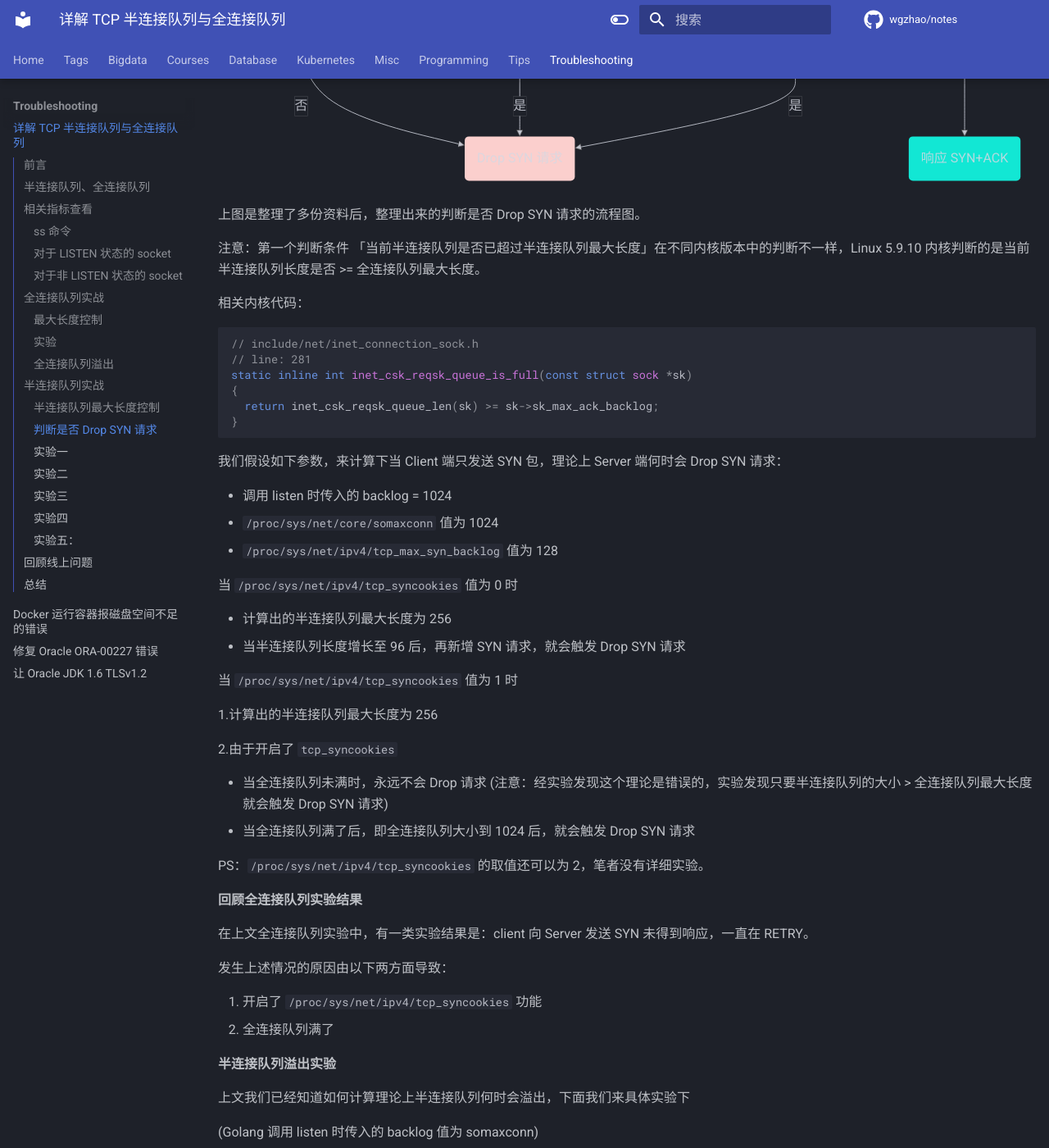
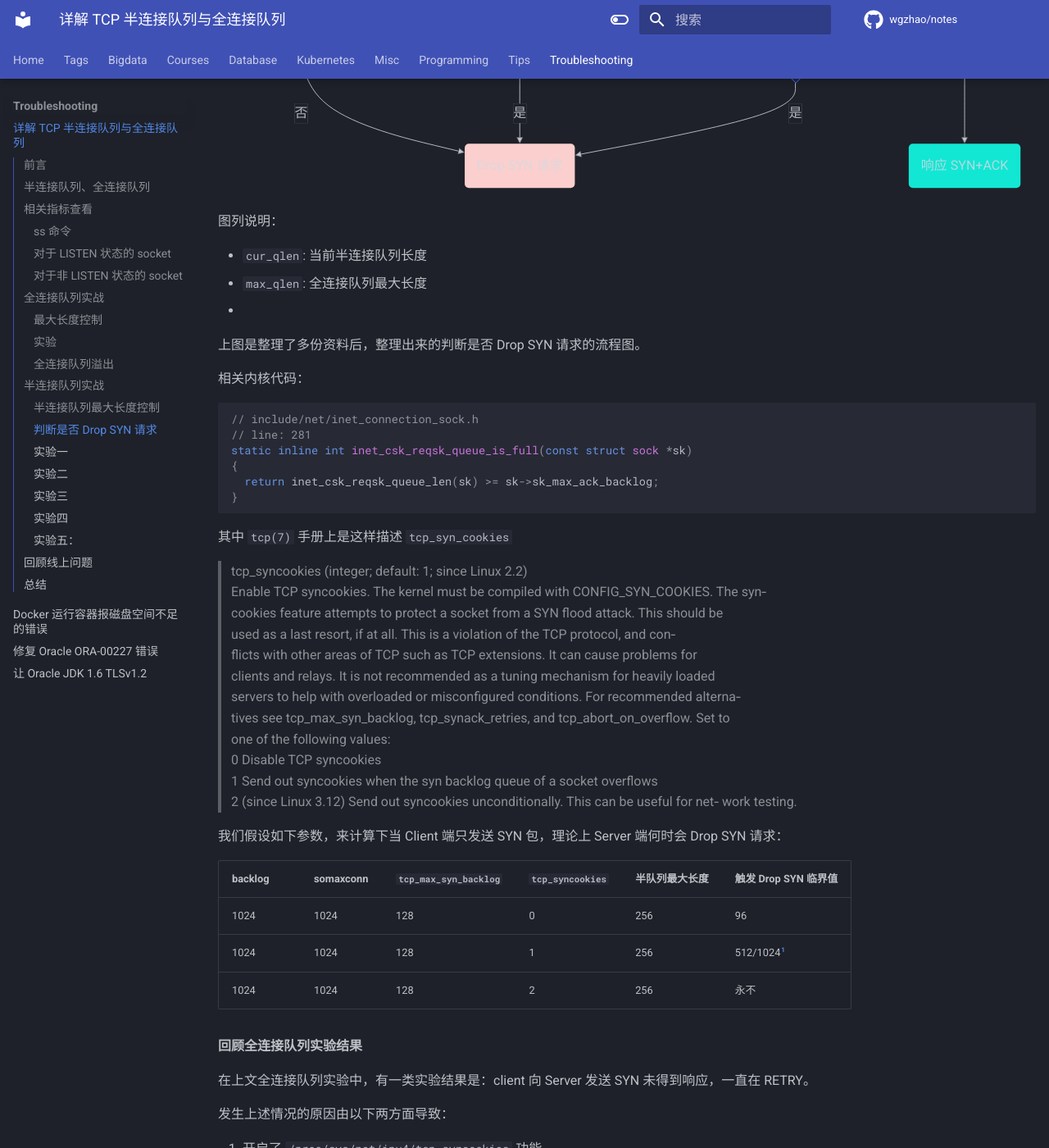
Before and after one commit to wgzhao/notes, an MkDocs documentation site: the page built from docs/troubleshooting/deep-in-tcp-connect.md, in a window 1280 px wide and 1400 px high, scrolled down 15538 px. Shown: the whole window at 82% size. Built offline with MkDocs 1.6.1 and Material for MkDocs 9.7.7, drawn with Linux system fonts in a browser that asks for light colours; formulas are drawn with MathJax 3; comment, search, counter and statistics services are not loaded; some of the changed text lies outside the part shown.

Commit message:
improvement

````diff
--- a/docs/troubleshooting/deep-in-tcp-connect.md
+++ b/docs/troubleshooting/deep-in-tcp-connect.md
@@ -592,7 +592,7 @@
 ```mermaid
 graph TD
 %%cur_qlen 当前半连接队列长度, max_qlen 半连接队列最大长度%%
-c1{"cur_qlen > max_qlen"}
+c1{"cur_qlen >= max_qlen"}
 c2{"是否开启了<br/>tcp_syncookies"}
 c3{"当前全队列是否已满"}
 c4{"半连接队列没有重传<br/>SYN+ACK的连接请求>1"}
@@ -616,11 +616,14 @@
 style ack fill:#12e7d4,stroke-width:0px,color:white;
 ```
 
+图列说明：
 
+- `cur_qlen`: 当前半连接队列长度
+- `max_qlen`: 全连接队列最大长度
+-
 
 上图是整理了多份资料后，整理出来的判断是否 Drop SYN 请求的流程图。
 
-注意：第一个判断条件 「当前半连接队列是否已超过半连接队列最大长度」在不同内核版本中的判断不一样，Linux 5.9.10 内核判断的是当前半连接队列长度是否 >= 全连接队列最大长度。
 
 相关内核代码：
 
@@ -633,27 +636,33 @@
 }
 ```
 
+其中 `tcp(7)` 手册上是这样描述 `tcp_syn_cookies`
+
+>tcp_syncookies (integer; default: 1; since Linux 2.2)
+>  Enable TCP syncookies.  The kernel must be compiled with CONFIG_SYN_COOKIES.   The  syn‐
+>  cookies  feature  attempts  to protect a socket from a SYN flood attack.  This should be
+>  used as a last resort, if at all.  This is a violation of the  TCP  protocol,  and  con‐
+>  flicts  with  other  areas  of  TCP  such  as TCP extensions.  It can cause problems for
+>  clients and relays.  It is not recommended as a  tuning  mechanism  for  heavily  loaded
+>  servers  to  help with overloaded or misconfigured conditions.  For recommended alterna‐
+>  tives see tcp_max_syn_backlog, tcp_synack_retries, and  tcp_abort_on_overflow.   Set  to
+>  one of the following values:
+>  0  Disable TCP syncookies
+>  1  Send out syncookies when the syn backlog queue of a socket overflows
+>  2  (since  Linux 3.12) Send out syncookies unconditionally.  This can be useful for net‐
+>     work testing.
+
 我们假设如下参数，来计算下当 Client 端只发送 SYN 包，理论上 Server 端何时会 Drop SYN 请求：
 
-- 调用 listen 时传入的 backlog = 1024
-- `/proc/sys/net/core/somaxconn` 值为 1024
-- `/proc/sys/net/ipv4/tcp_max_syn_backlog` 值为 128
+| backlog | somaxconn | `tcp_max_syn_backlog` | `tcp_syncookies` | 半队列最大长度 | 触发 Drop SYN 临界值 |
+| ------- | --------- | --------------------- | ---------------- | -------------- | -------------------- |
+| 1024    | 1024      | 128                   | 0                | 256            | 96                   |
+| 1024    | 1024      | 128                   | 1                | 256            | 512/1024[^1]         |
+| 1024    | 1024      | 128                   | 2                | 256            | 永不                 |
 
-当 `/proc/sys/net/ipv4/tcp_syncookies` 值为 0 时
+[^1]: 由于开启了 `tcp_syncookies`, 当全连接队列未满时，永远不会 Drop 请求 (注意：经实验发现这个理论是错误的，实验发现只要半连接队列的大小 > 全连接队列最大长度就会触发 Drop SYN 请求);
+      当全连接队列满了后，即全连接队列大小到 1024 后，就会触发 Drop SYN 请求
 
-- 计算出的半连接队列最大长度为 256
-- 当半连接队列长度增长至 96 后，再新增 SYN 请求，就会触发 Drop SYN 请求
-
-当 `/proc/sys/net/ipv4/tcp_syncookies` 值为 1 时
-
-1.计算出的半连接队列最大长度为 256
-
-2.由于开启了 `tcp_syncookies`
-
-- 当全连接队列未满时，永远不会 Drop 请求 (注意：经实验发现这个理论是错误的，实验发现只要半连接队列的大小 > 全连接队列最大长度就会触发 Drop SYN 请求)
-- 当全连接队列满了后，即全连接队列大小到 1024 后，就会触发 Drop SYN 请求
-
-PS：`/proc/sys/net/ipv4/tcp_syncookies` 的取值还可以为 2，笔者没有详细实验。
 
 **回顾全连接队列实验结果**
 
````
Also changed, not shown: other parts of docs/troubleshooting/deep-in-tcp-connect.md (+0 -2 lines).
